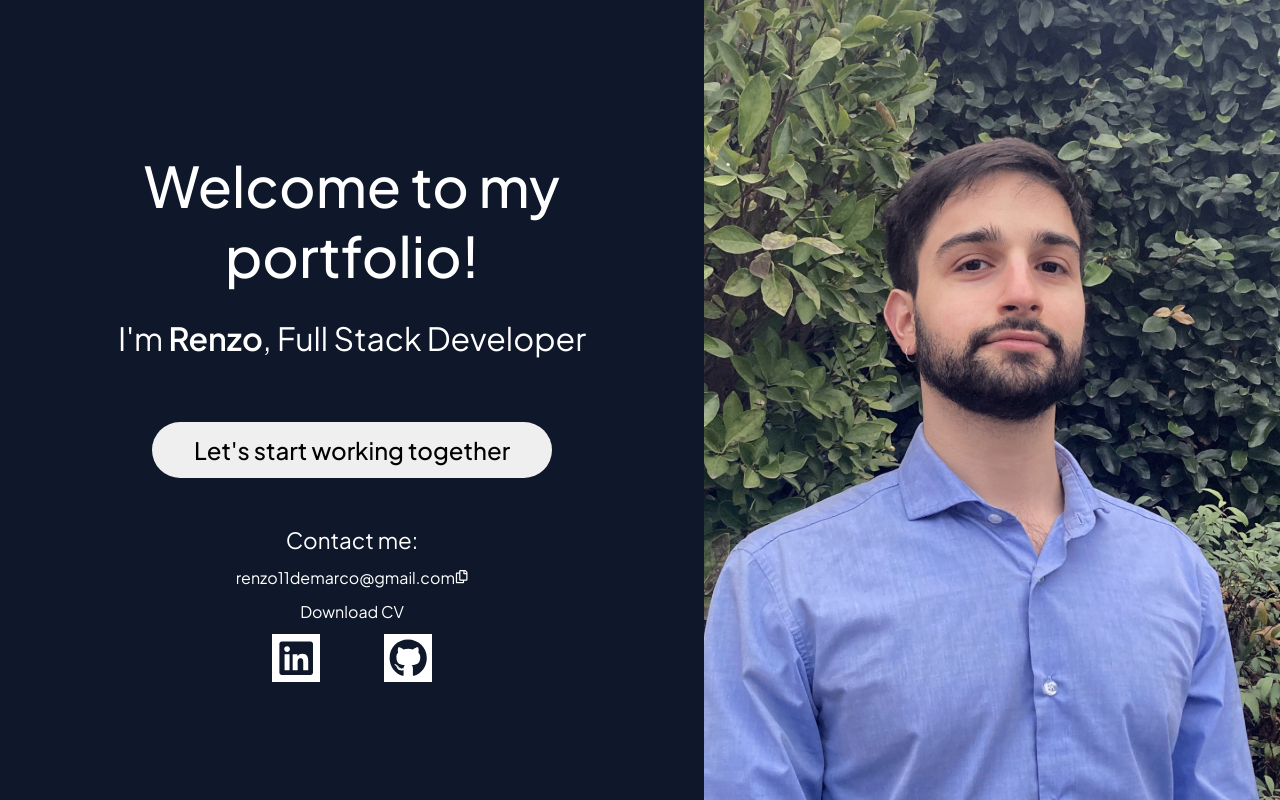
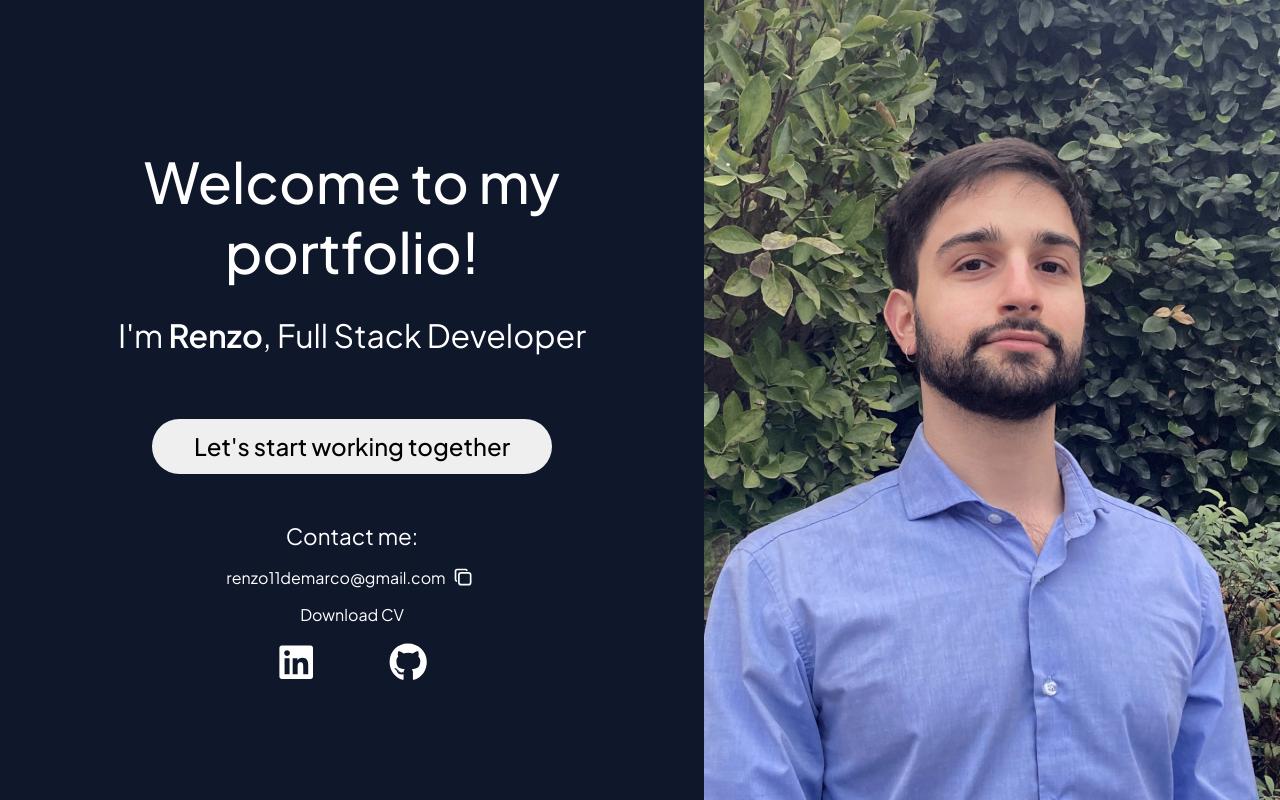
Before and after one commit to renzodemarco/portfolio, a React (Vite) app: page / in a window 1280 px wide. Built offline with nearby package versions, Linux system fonts and the light colour scheme.

Commit message:
edit home-contact icon

```diff
--- a/src/components/ButtonLink/ButtonLink.css
+++ b/src/components/ButtonLink/ButtonLink.css
@@ -1,7 +1,7 @@
 .button-link {
   width: 3rem;
   height: 3rem;
-  background-color: #fff;
+  background-color: #0f172a;
   border: none;
 }
 
@@ -15,5 +15,5 @@
 .button-link-img {
   width: 80%;
   height: 80%;
-  color: #0f172a
+  color: #fff
 }
--- a/src/components/HomeContact/HomeContact.css
+++ b/src/components/HomeContact/HomeContact.css
@@ -16,13 +16,32 @@
   margin-bottom: .8rem;
 }
 
+.home-contact-mail {
+  display: flex;
+  flex-direction: row;
+  justify-content: space-between;
+  align-items: center;
+  gap: .2rem;
+}
+
 .copy-button {
   background-color: transparent;
+  width: 1.8rem;
+  height: 1.8rem;
   border: none;
+  display: grid;
+  place-items: center;
+  padding: .2rem;
+}
+
+.copy-button:hover {
+  cursor: pointer;
 }
 
 .copy-icon {
   color: #fff;
+  height: 90%;
+  width: 90%;
 }
 
 .home-contact-social {
--- a/src/components/HomeContact/HomeContact.jsx
+++ b/src/components/HomeContact/HomeContact.jsx
@@ -1,7 +1,7 @@
 import './HomeContact.css'
 import ButtonLink from '../ButtonLink/ButtonLink'
 import { CopyToClipboard } from 'react-copy-to-clipboard';
-import { FaRegCopy } from "react-icons/fa";
+import { TbCopy } from "react-icons/tb";
 
 const HomeContact = () => {
 
@@ -10,15 +10,15 @@ const HomeContact = () => {
       <h3>Contact me:</h3>
       <div className='home-contact-list'>
         <div className='home-contact-mail'>
-          renzo11demarco@gmail.com
-          <button className='copy-button'>
+          <p>renzo11demarco@gmail.com</p>
+          <button className='copy-button' onClick={() => alert('email copied')}>
             <CopyToClipboard text='renzo11demarco@gmail.com'>
-              <FaRegCopy className='copy-icon' />
+              <TbCopy className='copy-icon' />
             </CopyToClipboard>
           </button>
         </div>
         <div className='home-contact-cv'>
-          Download CV
+        <p>Download CV</p>
         </div>
         <div className='home-contact-social'>
           <ButtonLink name='linkedin' link='www.linkedin.com/in/renzo-demarco' />
```
